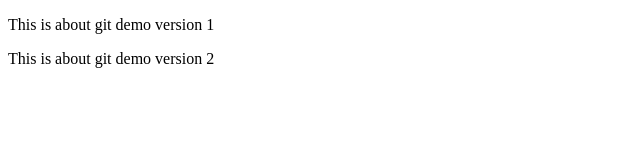
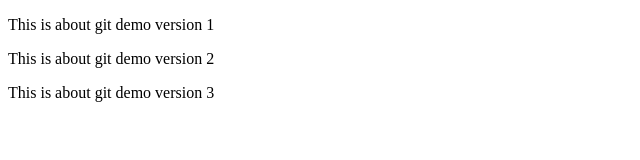
Before and after one commit to ManishR25/myrepo, a plain HTML site: page index.html in a window 1280 px wide. Shown: the whole page, without its empty margins (0-640 px from the left). Drawn offline with Linux system fonts and the light colour scheme.

Commit message:
This is version 3

```diff
--- a/index.html
+++ b/index.html
@@ -9,6 +9,7 @@
 
     <p> This is about git demo version 1</p>
     <p> This is about git demo version 2</p>
+    <p> This is about git demo version 3</p>
 
 </body>
 </html>
```
